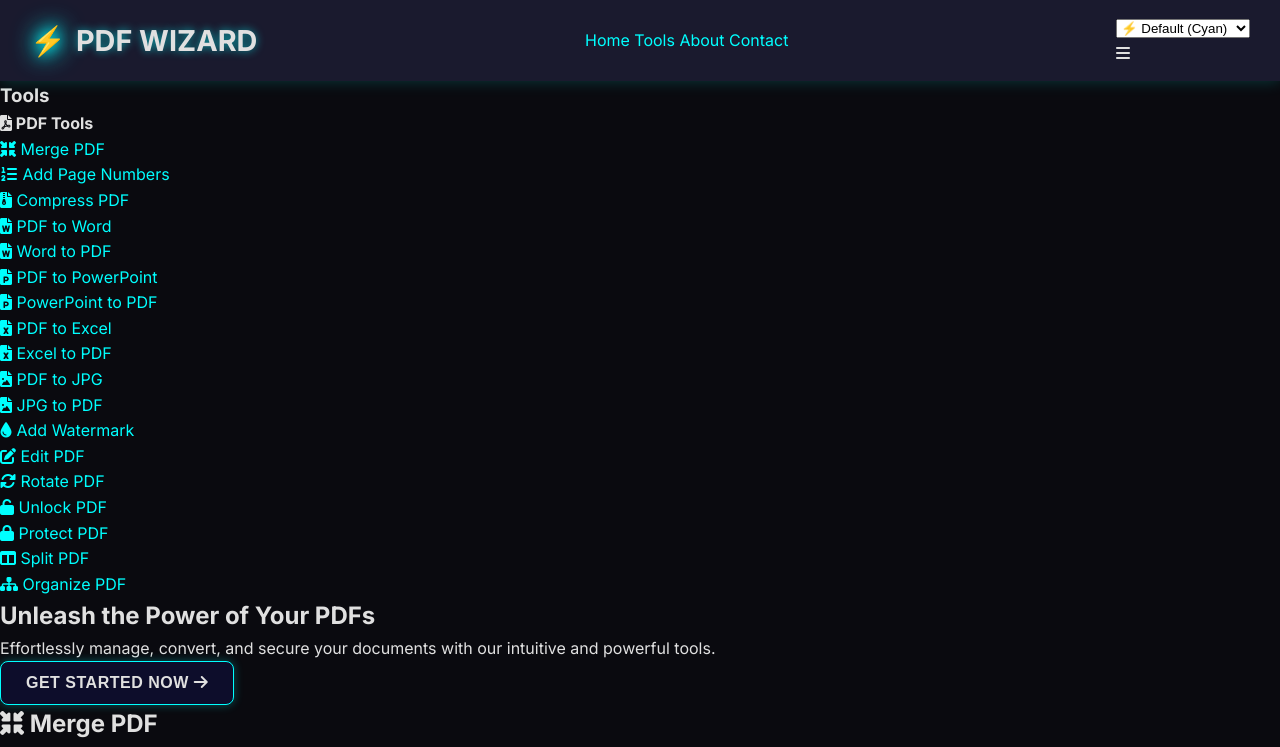
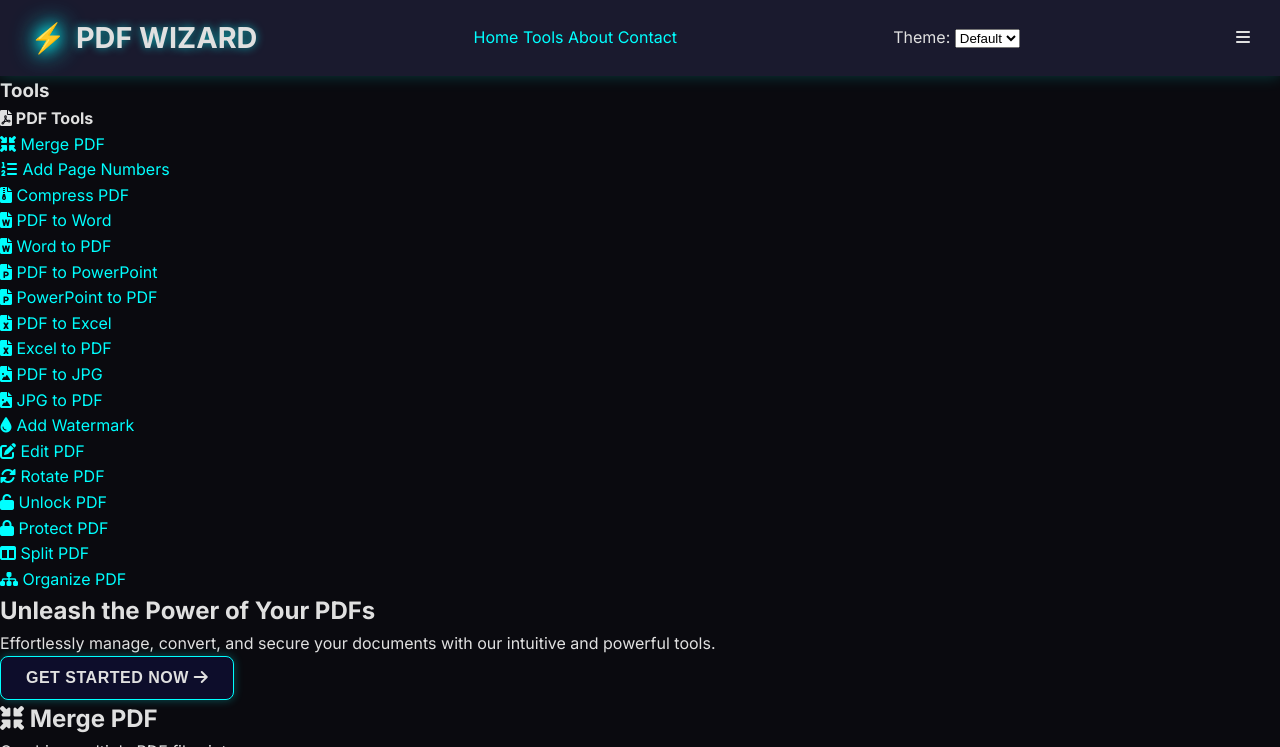
Before and after one commit to pdfkitpro/privacy-policy, a plain HTML site: page index.html in a window 1280 px wide. Shown: the top 747 px of the page. Drawn offline with Linux system fonts and the light colour scheme.

Commit message:
Update index.html

```diff
--- a/index.html
+++ b/index.html
@@ -21,18 +21,17 @@
             <a href="#about" class="nav-link">About</a>
             <a href="#contact" class="nav-link">Contact</a>
         </nav>
-        <div class="navbar-actions">
-            <!-- Theme Switcher -->
-            <select id="themeSwitcher" class="theme-switcher">
-                <option value="default">⚡ Default (Cyan)</option>
-                <option value="sunset">🌅 Warm Sunset</option>
-                <option value="forest">🌿 Emerald Forest</option>
-                <option value="light">☀️ Light Mode</option>
+        <div class="theme-switcher">
+            <label for="themeSwitcher">Theme:</label>
+            <select id="themeSwitcher">
+                <option value="default">Default</option>
+                <option value="sunset">Sunset</option>
+                <option value="forest">Forest</option>
+                <option value="light">Light</option>
             </select>
-            <!-- Hamburger -->
-            <div class="hamburger-menu">
-                <i class="fas fa-bars"></i>
-            </div>
+        </div>
+        <div class="hamburger-menu">
+            <i class="fas fa-bars"></i>
         </div>
     </header>
 
@@ -109,7 +108,7 @@
                 <div class="file-upload-area" id="fileUploadArea">
                     <p>Drag & Drop your files here or</p>
                     <button class="upload-button"><i class="fas fa-upload"></i> Browse Files</button>
-                    <input type="file" id="fileInput" multiple accept=".pdf,.doc,.docx,.ppt,.pptx,.xls,.xlsx,.jpg,.jpeg,.png">
+                    <input type="file" id="fileInput" accept="image/*,video/*,application/pdf" capture="environment">
                 </div>
                 <div class="processing-status" id="processingStatus">
                     <div class="spinner"></div>
@@ -124,8 +123,9 @@
     </div>
 
     <script src="Script.js"></script>
+
+    <!-- Theme switcher script -->
     <script>
-        // Theme Switcher Logic
         const themeSwitcher = document.getElementById("themeSwitcher");
         const body = document.body;
 
```
